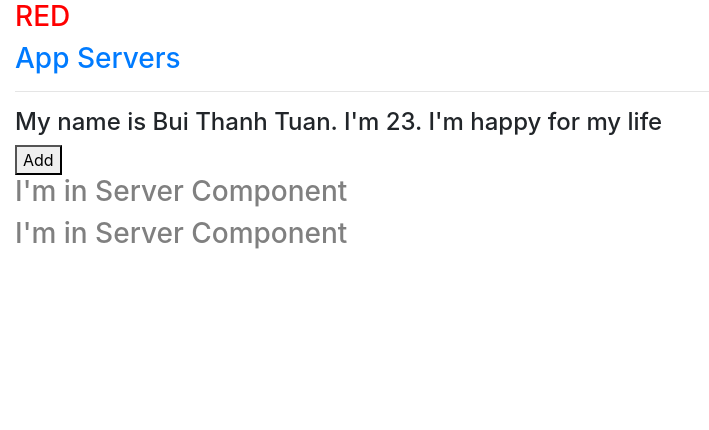
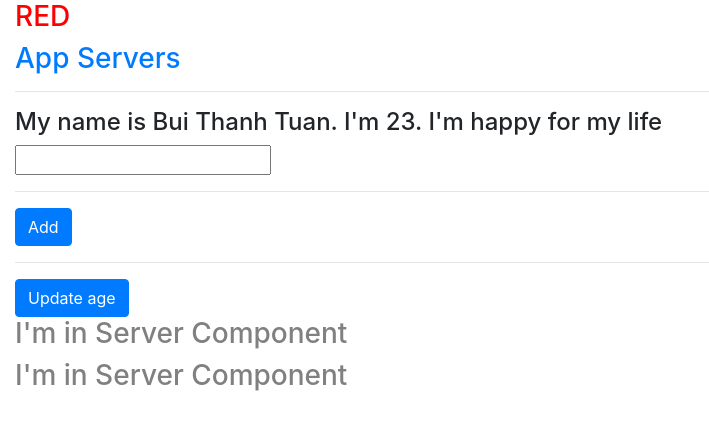
Before and after one commit to tuannnn38/angular-fundamentals, an Angular app: page / in a window 1280 px wide. Shown: the top 430 px of the page, without its empty margins (0-709 px from the left). Built offline with nearby package versions, Linux system fonts and the light colour scheme.

Commit message:
event binding

```diff
--- a/src/app/servers/servers.component.html
+++ b/src/app/servers/servers.component.html
@@ -5,7 +5,11 @@
             <h3 class="text-primary">App Servers</h3>
             <hr>
             <h4>My name is {{ name }}. I'm {{ age }}. {{ "I'm happy for my life" }}</h4>
-            <button [disabled] = "isAvailiable">Add</button>
+            <input type="text" (input) = "onUpdateName($event)"/>
+            <hr>
+            <button class="btn btn-primary d-block" [disabled] = "isAvailiable">Add</button>
+            <hr>
+            <button class="btn btn-primary" (click)="onUpdateAge()">Update age</button>
             <app-server></app-server>
             <app-server></app-server>
         </div>
--- a/src/app/servers/servers.component.ts
+++ b/src/app/servers/servers.component.ts
@@ -15,10 +15,17 @@ export class ServersComponent implements OnInit {
   age: number = 23;
   isAvailiable: boolean = false;
 
-
   constructor() { }
 
   ngOnInit(): void {
   }
 
+  onUpdateAge(){
+    this.age += 1;
+  }
+
+  onUpdateName(event: Event){
+    this.name = (<HTMLInputElement>event.target).value;
+  }
+
 }
```
